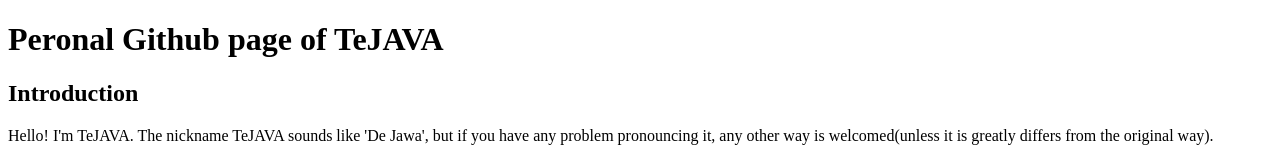
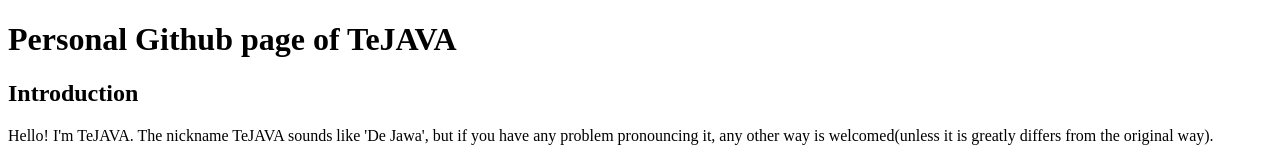
Before and after one commit to GodDrinkTeJAVA/GodDrinkTeJAVA.github.io, a plain HTML site: page index.html in a window 1280 px wide. Shown: the top 160 px of the page. Drawn offline with Linux system fonts and the light colour scheme.

Commit message:
typo correction

```diff
--- a/index.html
+++ b/index.html
@@ -7,7 +7,7 @@
 </head>
 
 <body>
-<h1>Peronal Github page of TeJAVA</h1>
+<h1>Personal Github page of TeJAVA</h1>
 <h2>Introduction</h2>
 <p>Hello! I'm TeJAVA. The nickname TeJAVA sounds like 'De Jawa', but if you have any problem pronouncing it, any other way is welcomed(unless it is greatly differs from the original way).</p>
 <p>I'm now studying computer science as my second major. If you want any contact, please email me in Gmail, with exact same account of my github(as shown in URL).</p>
```
